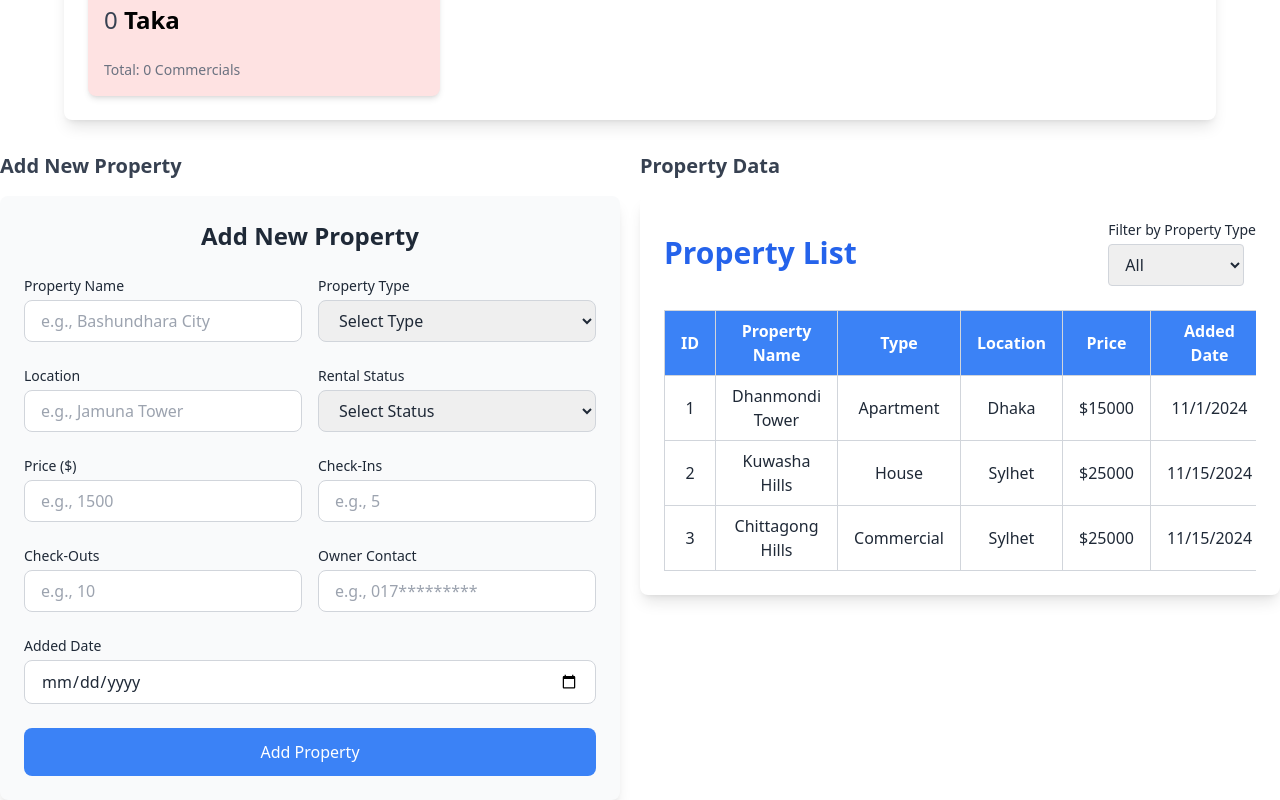
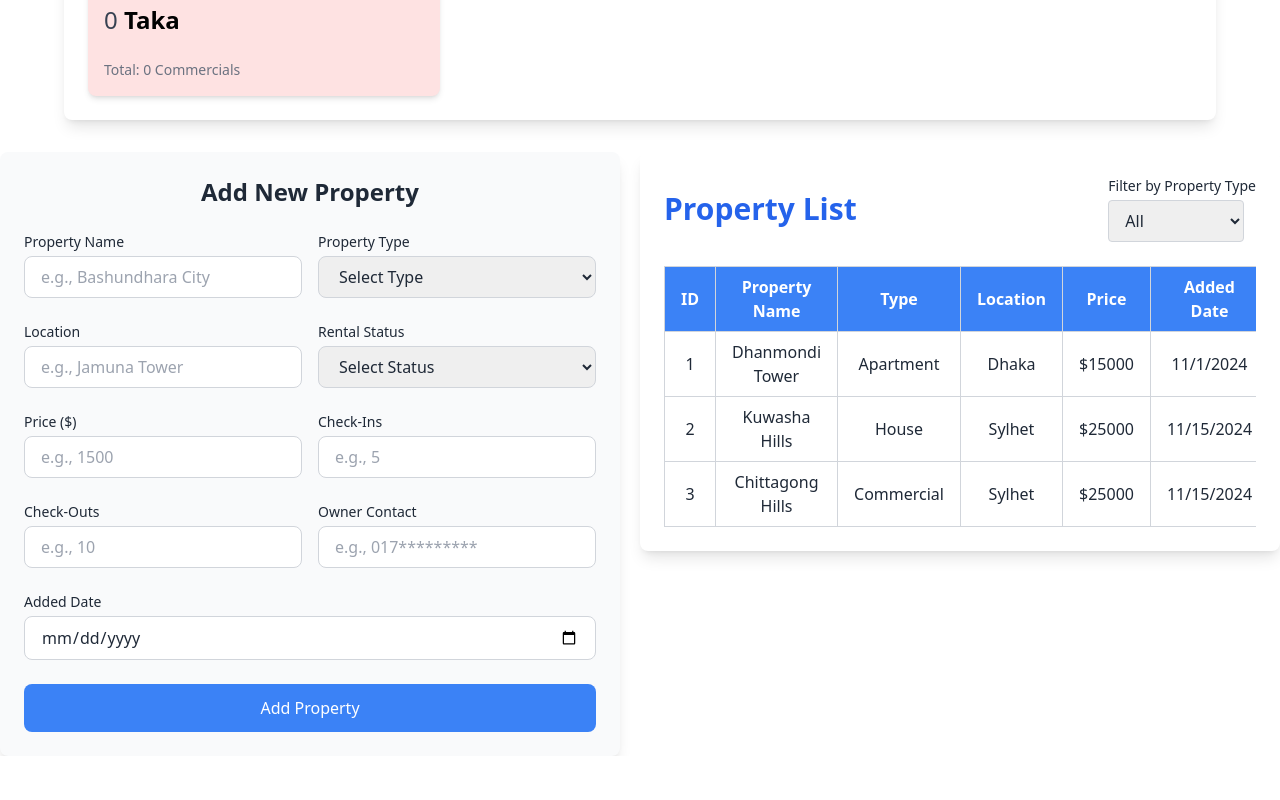
Before and after one commit to majbaulhoque/Hotel-Dashboard, a React app: page / in a window 1280 px wide. Shown: the part 750-1550 px from the top of the page. After the commit the page ends 1506 px from the top, so only its background shows below. Built offline with nearby package versions, Linux system fonts and the light colour scheme; the HTML template or start-up script is replaced by a standard one.

Commit message:
added readme.md file

```diff
--- a/src/Component/PropertyData.jsx
+++ b/src/Component/PropertyData.jsx
@@ -28,7 +28,7 @@ const PropertyData = () => {
             addedDate: "2024-11-15",
         },
     ]);
-    const [filteredType, setFilteredType] = useState(""); // State for selected property type
+    const [filteredType, setFilteredType] = useState("");
 
     useEffect(() => {
         // Fetch stored properties from localStorage
@@ -38,7 +38,7 @@ const PropertyData = () => {
         }
     }, []);
 
-    // Filter properties based on the selected type
+    // Filter properties
     const filteredProperties = filteredType
         ? properties.filter(property => property.propertyType === filteredType)
         : properties;
@@ -51,7 +51,7 @@ const PropertyData = () => {
                     <label className="block text-sm font-medium mb-1">Filter by Property Type</label>
                     <select
                         value={filteredType}
-                        onChange={(e) => setFilteredType(e.target.value)} // Update the filter state
+                        onChange={(e) => setFilteredType(e.target.value)} // Update filter state
                         className="border border-gray-300 rounded px-3 py-2"
                     >
                         <option value="">All</option>
--- a/src/Pages/Dashboard.jsx
+++ b/src/Pages/Dashboard.jsx
@@ -12,11 +12,9 @@ const Dashboard = () => {
             <PropertyBooking />
             <div className="flex flex-col md:flex-row mx-auto gap-5 mt-8">
                 <div className="w-full md:w-3/6">
-                    <h2 className="text-xl font-semibold mb-4 text-gray-700">Add New Property</h2>
                     <PropertyForm />
                 </div>
                 <div className="w-full md:w-3/6">
-                    <h2 className="text-xl font-semibold mb-4 text-gray-700">Property Data</h2>
                     <PropertyData />
                 </div>
             </div>
```
Also changed, not shown: 1 other file (tests, documents, lock files or other folders).
